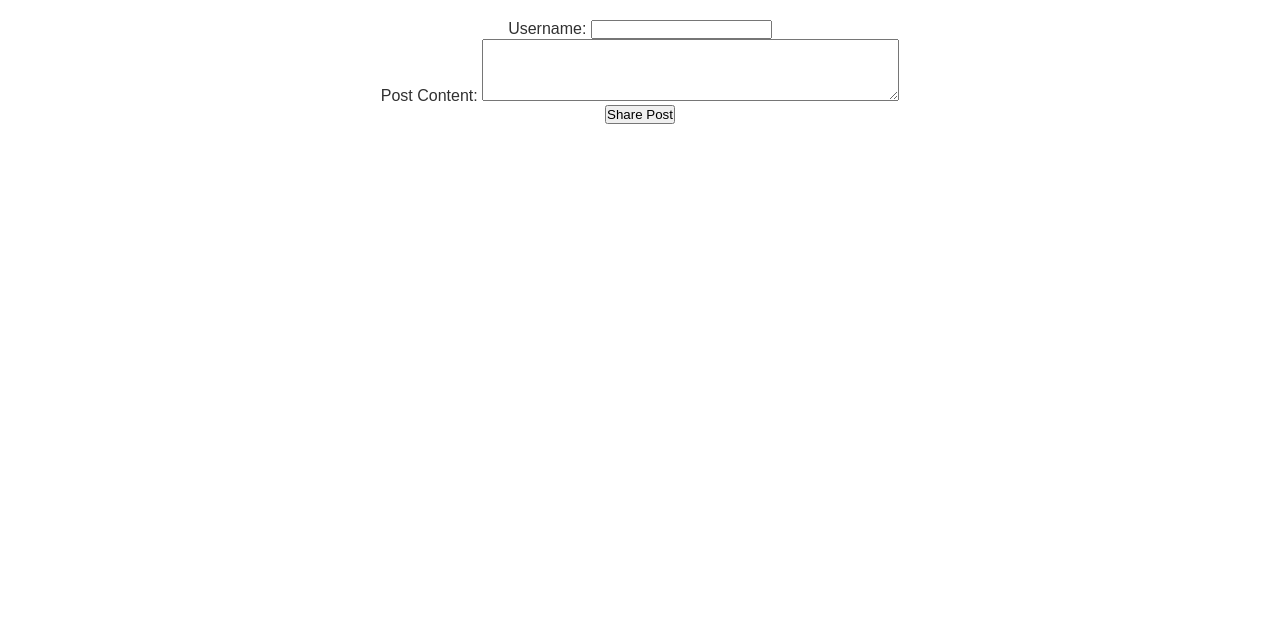
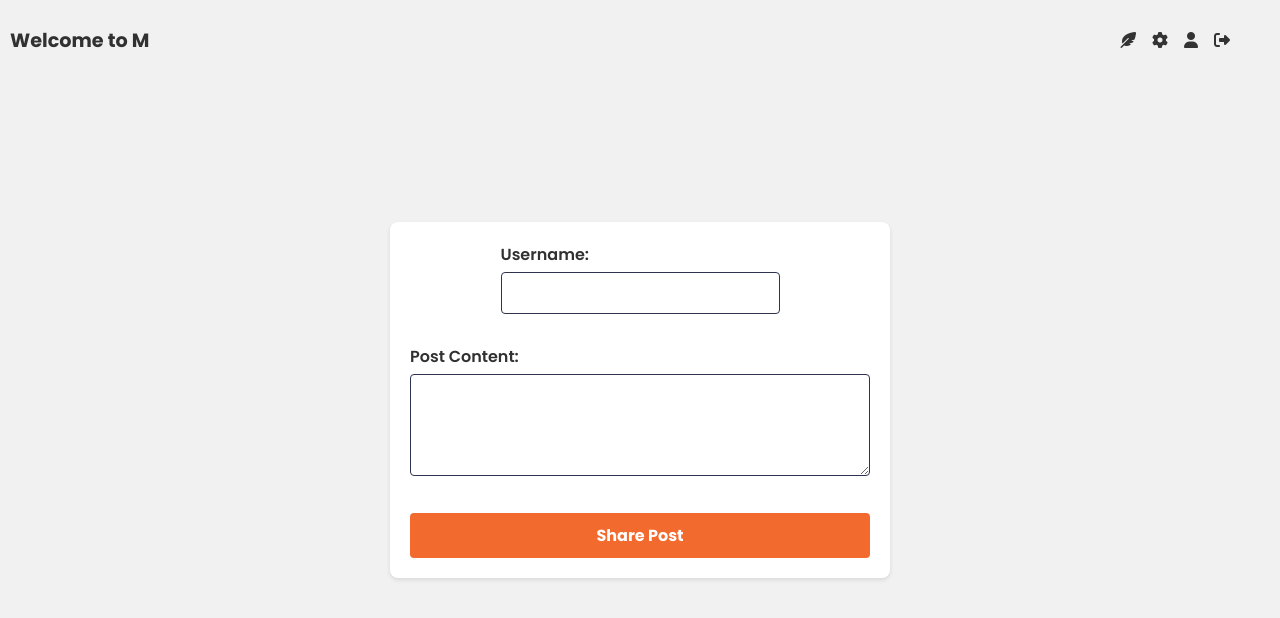
Before and after one commit to mehmetkahya0/M, a plain HTML site: page pages/post/post.html in a window 1280 px wide. Drawn offline with Linux system fonts and the light colour scheme; files that its build step writes are made by us from their sources.

Commit message:
chore: Add CSS file for post page and update header font weight

```diff
--- /dev/null
+++ b/pages/post/post.css
@@ -0,0 +1,111 @@
+:root {
+  --primary-color: #f26a2e;
+  --secondary-color: #f26a2e;
+  --background-dark-color: #10121a;
+  --background-dark-grey: #191d2b;
+  --border-color: #2e344e;
+  --background-light-color: #f1f1f1;
+  --background-light-color-2: rgba(3, 127, 255, 0.3);
+  --white-color: #fff;
+  --dark-color: #333;
+  --font-light-color: #a4acc4;
+  --font-dark-color: #313131;
+}
+
+* {
+  font-family: "Poppins", sans-serif;
+  margin: 0;
+  padding: 0;
+  box-sizing: border-box;
+}
+
+body {
+  background-color: var(--background-light-color);
+  color: var(--font-dark-color);
+  display: flex;
+  justify-content: center;
+  align-items: center;
+  height: 100vh;
+  padding: 20px;
+}
+
+header {
+  color: var(--font-dark-color);
+  background-color: var(--background-light-color);
+  width: 100%;
+  position: fixed;
+  align-items: center;
+  display: flex;
+  justify-content: space-between;
+  padding: 10px;
+  font-weight: 600;
+  font-size: larger;
+  margin-top: 1rem;
+  top: 0;
+}
+
+.icons {
+  display: flex;
+  justify-content: space-around;
+  width: auto;
+  margin-right: 2rem;
+}
+
+.icons a {
+  color: var(--dark-color);
+  text-decoration: none;
+  font-size: 1rem;
+  margin: 0 0.5rem;
+}
+
+.icons a:hover {
+  color: var(--primary-color);
+}
+
+.container {
+  background-color: var(--white-color);
+  padding: 20px;
+  border-radius: 8px;
+  box-shadow: 0 2px 4px rgba(0, 0, 0, 0.1);
+  width: 100%;
+  max-width: 500px;
+}
+
+.username-container,
+.post-content-container {
+  margin-bottom: 20px;
+}
+
+label {
+  display: block;
+  margin-bottom: 5px;
+  font-weight: 600;
+  color: var(--font-dark-color);
+}
+
+input[type="text"],
+textarea {
+  width: 100%;
+  padding: 10px;
+  border: 1px solid var(--border-color);
+  border-radius: 4px;
+  box-sizing: border-box;
+  margin-bottom: 10px;
+}
+
+button#sharePostButton {
+  background-color: var(--primary-color);
+  color: var(--white-color);
+  padding: 10px 20px;
+  border: none;
+  border-radius: 4px;
+  cursor: pointer;
+  font-size: 16px;
+  right: 0;
+  width: 100%;
+  font-weight: bolder;
+}
+
+button#sharePostButton:hover {
+  background-color: var(--secondary-color);
+}
--- a/pages/post/post.html
+++ b/pages/post/post.html
@@ -1,16 +1,35 @@
 <!DOCTYPE html>
 <html lang="en">
   <head>
-    <meta charset="UTF-8" />
     <meta name="viewport" content="width=device-width, initial-scale=1.0" />
-    <title>Share post</title>
-    <link rel="stylesheet" href="style.css" />
+    <title>share post</title>
+    <link rel="stylesheet" href="public/style.css" />
+    <link rel="preconnect" href="https://fonts.googleapis.com" />
+    <link rel="preconnect" href="https://fonts.gstatic.com" crossorigin />
+    <link
+      href="https://fonts.googleapis.com/css2?family=Poppins:ital,wght@0,100;0,200;0,300;0,400;0,500;0,600;0,700;0,800;0,900;1,100;1,200;1,300;1,400;1,500;1,600;1,700;1,800;1,900&display=swap"
+      rel="stylesheet"
+    />
+    <link
+      rel="stylesheet"
+      href="https://use.fontawesome.com/releases/v5.13.0/css/all.css"
+    />
     <script
-      src="https://kit.fontawesome.com/a076d05399.js"
+      src="https://kit.fontawesome.com/a8517c2fd8.js"
       crossorigin="anonymous"
     ></script>
+    <link rel="stylesheet" href="post.css" />
   </head>
   <body>
+    <header>
+      Welcome to M
+      <div class="icons">
+        <a href="pages/post/post.html"><i class="fas fa-feather-alt"></i></a>
+        <a href="pages/settings/settings.html"><i class="fas fa-cog"></i></a>
+        <a href="pages/user/user.html"><i class="fas fa-user"></i></a>
+        <a href="pages/login/login.html"><i class="fas fa-sign-out-alt"></i></a>
+      </div>
+    </header>
     <div class="container">
       <!-- Username Input -->
       <div class="username-container">
--- a/public/style.css
+++ b/public/style.css
@@ -24,6 +24,7 @@ body {
 }
 
 header {
+  font-weight: bolder !important;
   color: var(--font-dark-color);
   background-color: var(--white-color);
   width: 100%;
```
